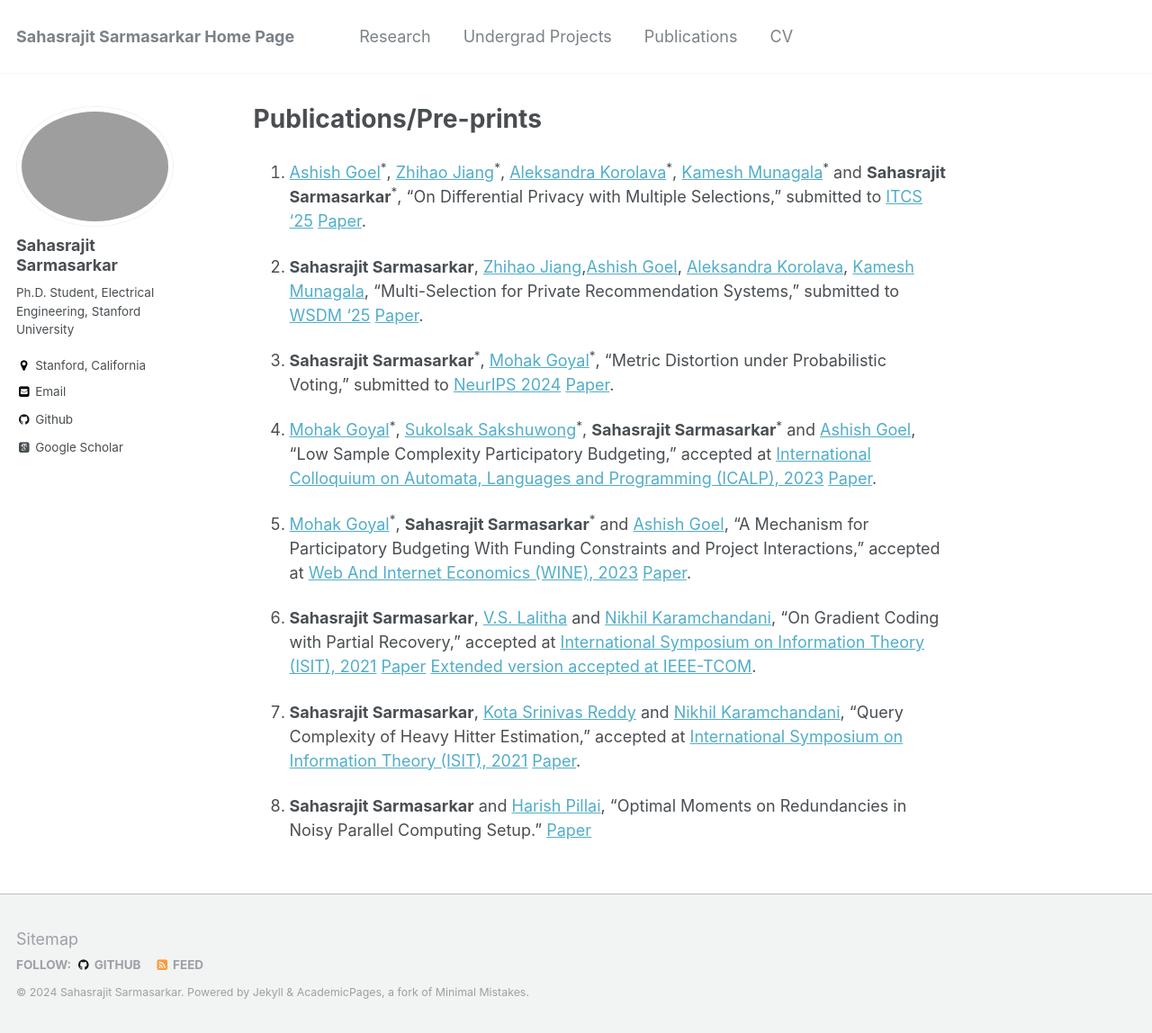
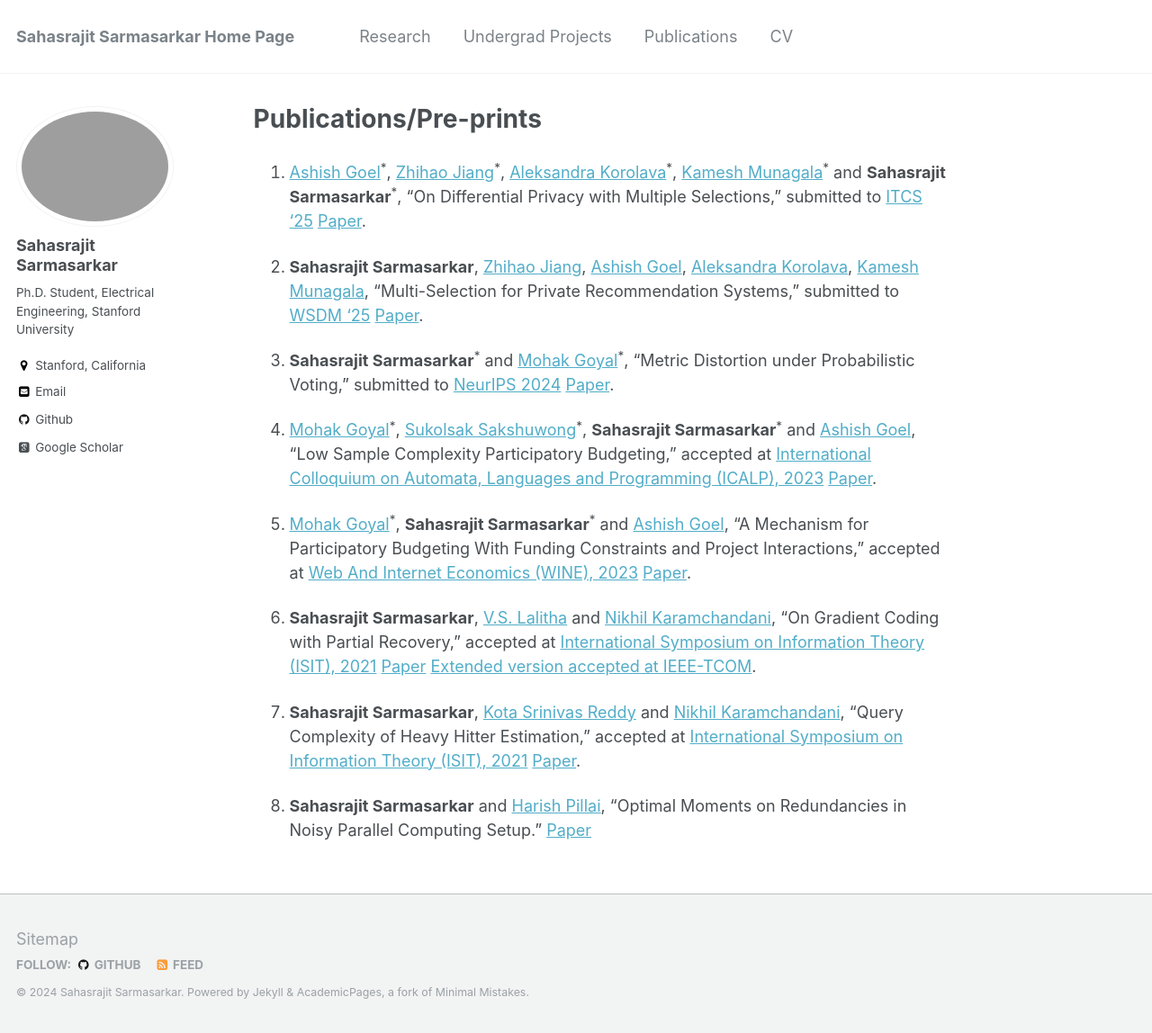
Before and after one commit to Sahasrajit123/Sahasrajit123.github.io, a Jekyll site: the page built from _pages/publications.md, in a window 1280 px wide and 1148 px high. Shown: the whole window at 90% size. Built offline with Jekyll 4.4.1, drawn with Linux system fonts in a browser that asks for light colours; some web fonts are replaced.

Commit message:
New changes

```diff
--- a/_pages/publications.md
+++ b/_pages/publications.md
@@ -11,9 +11,9 @@ author_profile: true
  -->
 1. [Ashish Goel](https://web.stanford.edu/~ashishg/)<sup>*</sup>, [Zhihao Jiang](https://sites.google.com/view/zhihaojiang/home)<sup>*</sup>, [Aleksandra Korolava](https://www.korolova.com/)<sup>*</sup>, [Kamesh Munagala](https://www.kameshmunagala.org/)<sup>*</sup> and **Sahasrajit Sarmasarkar**<sup>*</sup>, "On Differential Privacy with Multiple Selections," submitted to [ITCS '25](http://itcs-conf.org/) [Paper](https://arxiv.org/abs/2407.14641).
 
-2.  **Sahasrajit Sarmasarkar**, [Zhihao Jiang](https://sites.google.com/view/zhihaojiang/home),[Ashish Goel](https://web.stanford.edu/~ashishg/), [Aleksandra Korolava](https://www.korolova.com/), [Kamesh Munagala](https://www.kameshmunagala.org/), "Multi-Selection for Private Recommendation Systems," submitted to [WSDM '25](https://www.wsdm-conference.org/2025/) [Paper](https://drive.google.com/file/d/1qE1O2IMk8NjvMG_4jZIUqcdPhbB6Aoai/view?usp=sharing).
+2.  **Sahasrajit Sarmasarkar**, [Zhihao Jiang](https://sites.google.com/view/zhihaojiang/home), [Ashish Goel](https://web.stanford.edu/~ashishg/), [Aleksandra Korolava](https://www.korolova.com/), [Kamesh Munagala](https://www.kameshmunagala.org/), "Multi-Selection for Private Recommendation Systems," submitted to [WSDM '25](https://www.wsdm-conference.org/2025/) [Paper](https://drive.google.com/file/d/1qE1O2IMk8NjvMG_4jZIUqcdPhbB6Aoai/view?usp=sharing).
 
-3. **Sahasrajit Sarmasarkar**<sup>*</sup>, [Mohak Goyal](https://sites.google.com/view/mohakg/home)<sup>*</sup>, "Metric Distortion under Probabilistic Voting," submitted to [NeurIPS 2024](https://neurips.cc/) [Paper](https://arxiv.org/abs/2405.14223).
+3. **Sahasrajit Sarmasarkar**<sup>*</sup> and [Mohak Goyal](https://sites.google.com/view/mohakg/home)<sup>*</sup>, "Metric Distortion under Probabilistic Voting," submitted to [NeurIPS 2024](https://neurips.cc/) [Paper](https://arxiv.org/abs/2405.14223).
 
 4. [Mohak Goyal](https://sites.google.com/view/mohakg/home)<sup>*</sup>, [Sukolsak Sakshuwong](https://sukolsak.com/)<sup>*</sup>, **Sahasrajit Sarmasarkar**<sup>*</sup> and [Ashish Goel](https://web.stanford.edu/~ashishg/), "Low Sample Complexity Participatory Budgeting," accepted at [International Colloquium on Automata, Languages and Programming (ICALP), 2023](https://icalp2023.cs.upb.de/) [Paper](https://arxiv.org/abs/2302.05810).
 
```
